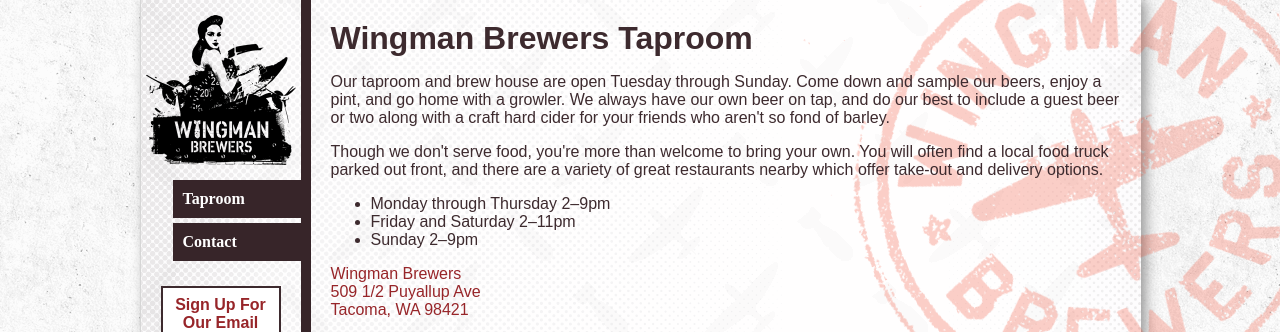
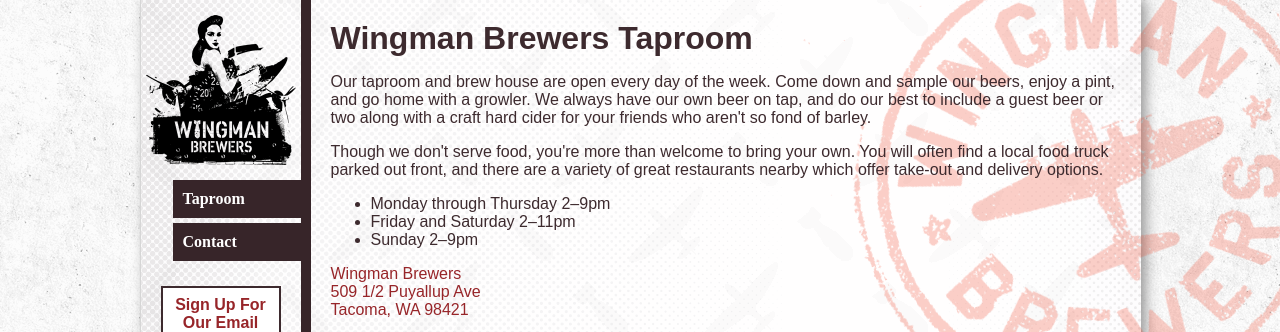
Before and after one commit to wingmanbrewers/wingmanbrewers.github.io, a Jekyll site: the page built from taproom/index.html, in a window 1280 px wide, cut to the strip 0-332 px from the top of the page. Built offline with Jekyll 4.4.1, drawn with Linux system fonts in a browser that asks for light colours; nearby versions of some CDN libraries.

Commit message:
no more tuesday references

```diff
--- a/taproom/index.html
+++ b/taproom/index.html
@@ -10,7 +10,7 @@
     <h1>Wingman Brewers Taproom</h1>
 
     <p>
-        Our taproom and brew house are open Tuesday through Sunday. Come down and sample our beers,
+        Our taproom and brew house are open every day of the week. Come down and sample our beers,
         enjoy a pint, and go home with a growler.  We always have our own beer on tap, and do our
         best to include a guest beer or two along with a craft hard cider for your friends who
         aren't so fond of barley.
```
